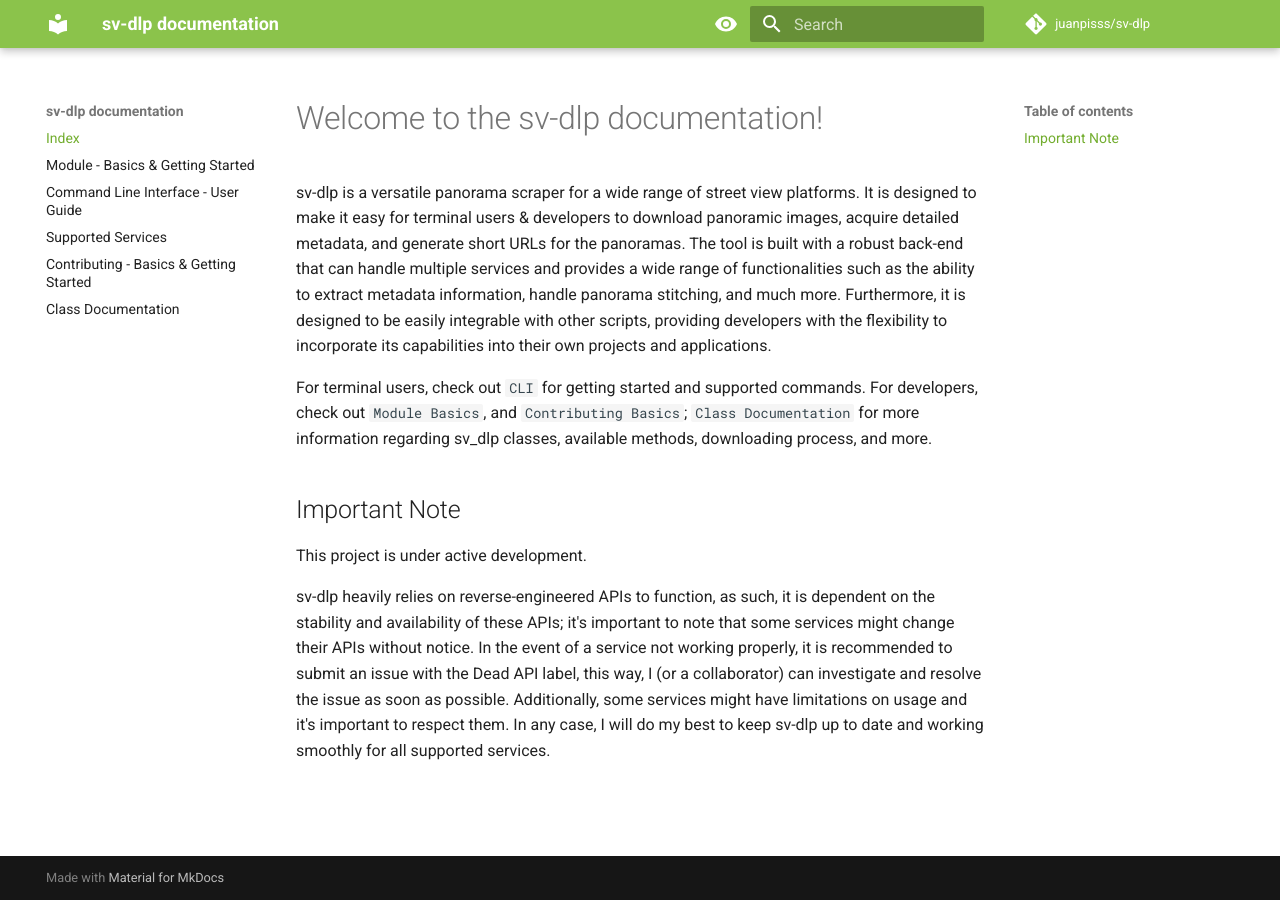
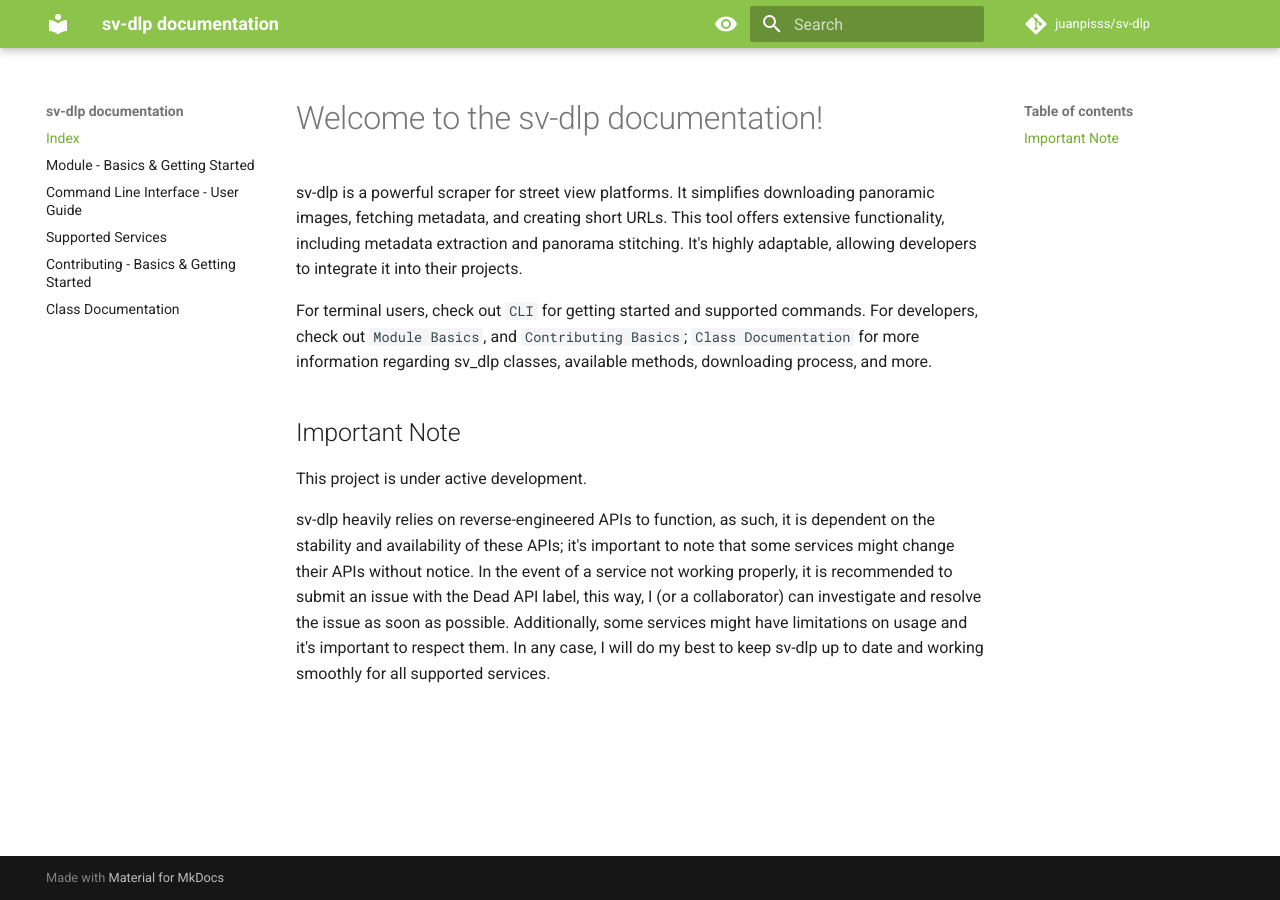
Before and after one commit to shmugoh/sv-dlp, an MkDocs documentation site: the page built from docs/index.md, in a window 1280 px wide. Built offline with MkDocs 1.6.1 and Material for MkDocs 9.7.7, drawn with Linux system fonts in a browser that asks for light colours; comment, search, counter and statistics services are not loaded; the version menu is left out.

Commit message:
[DOCS] shorten README.md

```diff
--- a/docs/index.md
+++ b/docs/index.md
@@ -1,18 +1,16 @@
 # Welcome to the sv-dlp documentation!
 
-sv-dlp is a versatile panorama scraper for a wide range of street view platforms.
-It is designed to make it easy for terminal users & developers to download panoramic images,
-acquire detailed metadata, and generate short URLs for the panoramas. The tool is built with a robust
-back-end that can handle multiple services and provides a wide range of functionalities
-such as the ability to extract metadata information, handle panorama stitching, and much more.
-Furthermore, it is designed to be easily integrable with other scripts, providing developers with
-the flexibility to incorporate its capabilities into their own projects and applications.
+sv-dlp is a powerful scraper for street view platforms. It simplifies downloading panoramic images,
+fetching metadata, and creating short URLs. This tool offers extensive functionality, including metadata
+extraction and panorama stitching. It's highly adaptable, allowing developers to integrate it into their
+projects.
 
 For terminal users, check out `CLI` for getting started and supported commands.
 For developers, check out `Module Basics`, and `Contributing Basics`; `Class Documentation` for more information
 regarding sv_dlp classes, available methods, downloading process, and more.
 
 ## Important Note
+
 This project is under active development.
 
 sv-dlp heavily relies on reverse-engineered APIs to function, as such, it is dependent on the
```
Also changed, not shown: README.md (+59 -36 lines).
